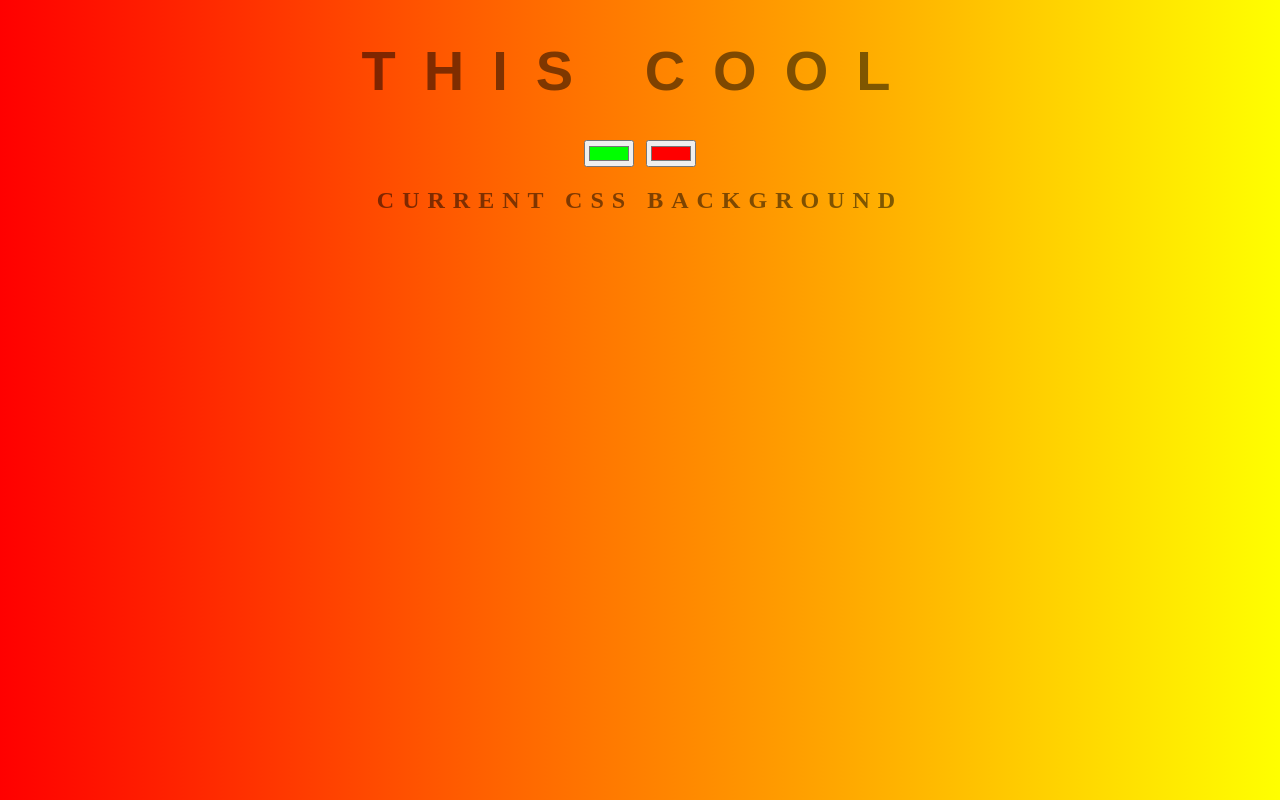
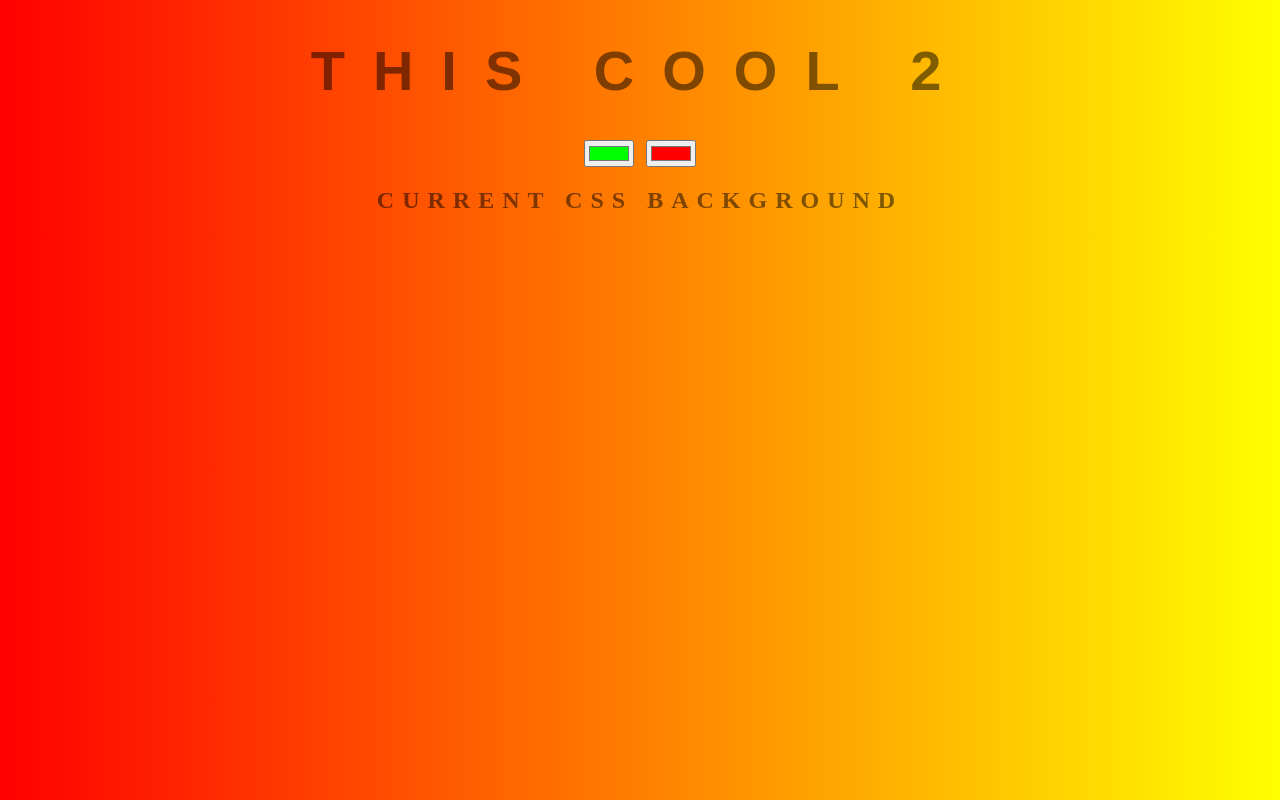
Before and after one commit to Nu13Drygon/2020_again, a plain HTML site: page index.html in a window 1280 px wide. Drawn offline with Linux system fonts and the light colour scheme.

Commit message:
It Just Works!

```diff
--- a/index.html
+++ b/index.html
@@ -7,7 +7,7 @@
     <link rel="stylesheet" href="style.css">
 </head>
 <body id="gradient">
-    <h1>This cool</h1>
+    <h1>This cool 2</h1>
     <input type="color" name="color1" id="color1" value="#00ff00">
     <input type="color" name="color2" id="color2" value="#ff0000">
     <h2>Current CSS Background</h2>
```
